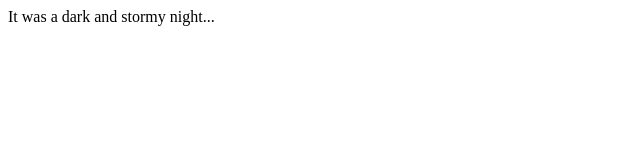
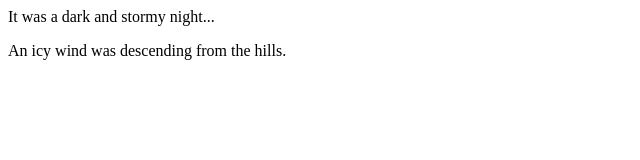
Before and after one commit to linwang314/fireside-story, a plain HTML site: page index.html in a window 1280 px wide. Shown: the whole page, without its empty margins (0-640 px from the left). Drawn offline with Linux system fonts and the light colour scheme.

Commit message:
added second line of story

```diff
--- a/index.html
+++ b/index.html
@@ -1,5 +1,6 @@
 <html>
   <body>
     <p>It was a dark and stormy night...</p>
+    <p>An icy wind was descending from the hills.</p>
   </body>
 </html>
```
